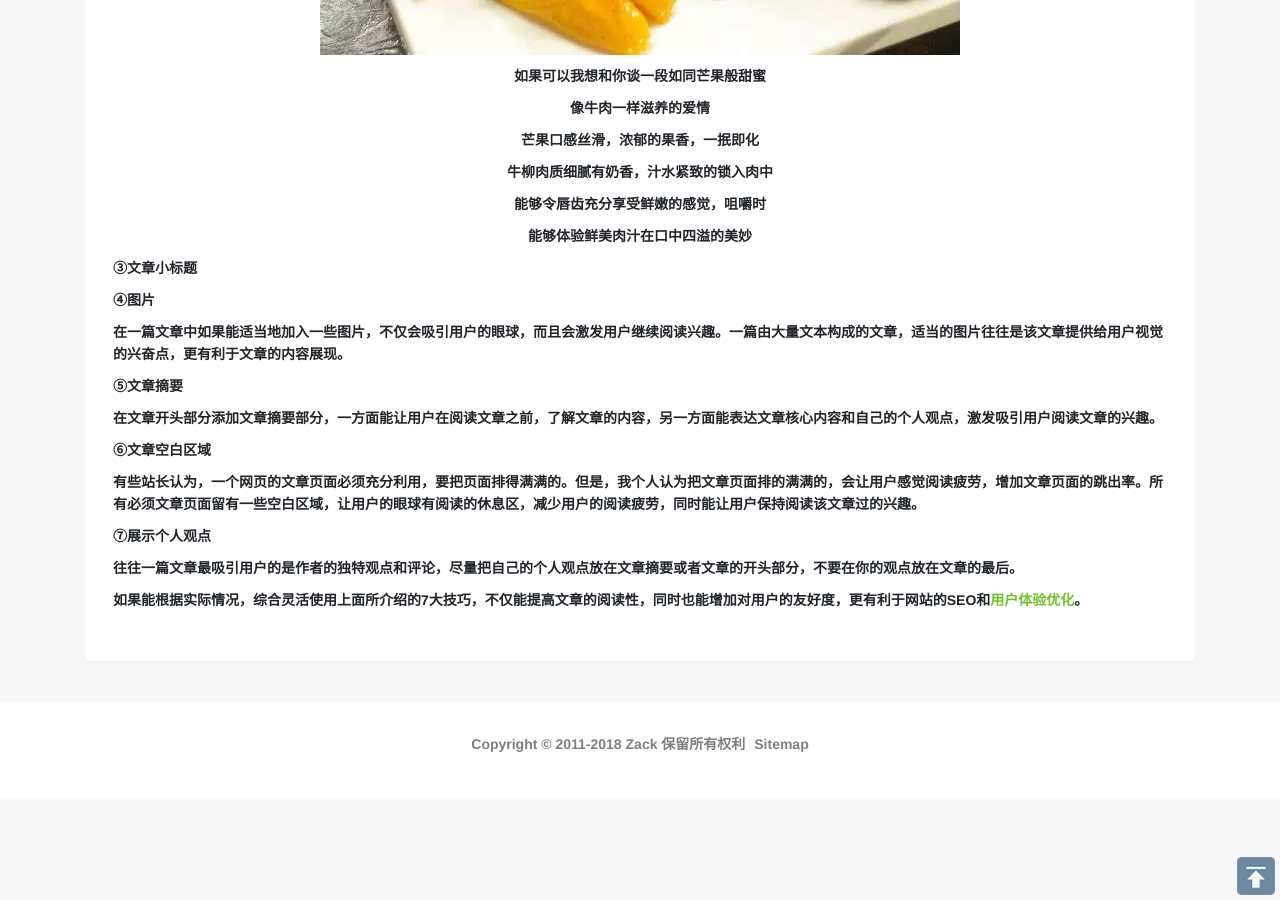
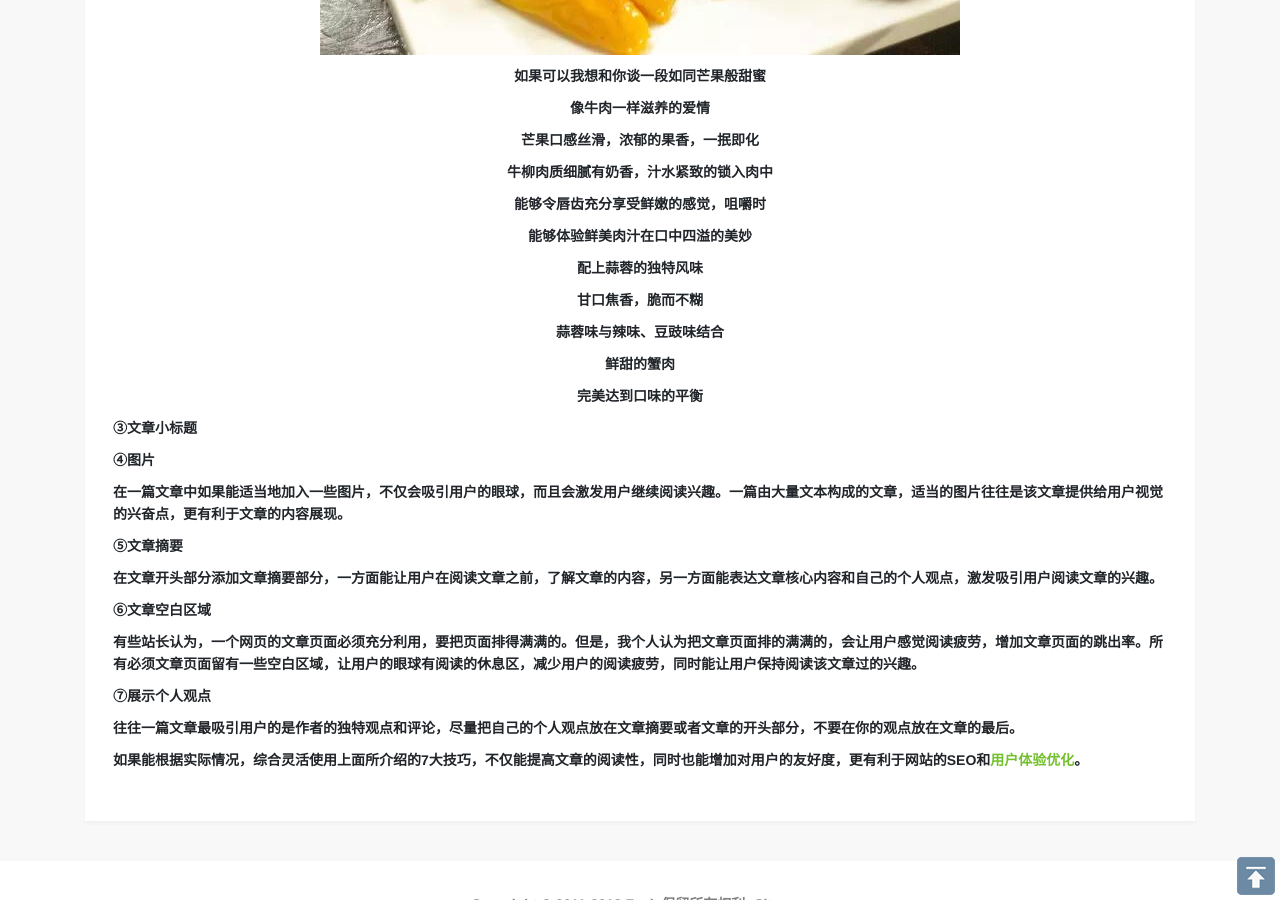
Before and after one commit to LeoQihao/LeoQihao.github.io, a Jekyll site: the page built from ueo/_posts/2011-09-06-web-read-skill.html, in a window 1280 px wide and 900 px high, scrolled down 4326 px. Built offline with Jekyll 4.4.1, drawn with Linux system fonts in a browser that asks for light colours.

Commit message:
Update 2011-09-06-web-read-skill.html

```diff
--- a/ueo/_posts/2011-09-06-web-read-skill.html
+++ b/ueo/_posts/2011-09-06-web-read-skill.html
@@ -56,6 +56,11 @@ description: 文章的阅读性是一个对用户友好的体现，熟练运用
 <p align="center">能够令唇齿充分享受鲜嫩的感觉，咀嚼时</p>
 <p align="center">能够体验鲜美肉汁在口中四溢的美妙</p>
 
+ <p align="center"> 配上蒜蓉的独特风味</p>
+<p align="center">甘口焦香，脆而不糊</p>
+<p align="center">蒜蓉味与辣味、豆豉味结合</p>
+<p align="center">鲜甜的蟹肉</p>
+<p align="center">完美达到口味的平衡</p>
 <p><b>③文章小标题</b></p>
 <p></p>
 <p><b>④图片</b></p>
```
